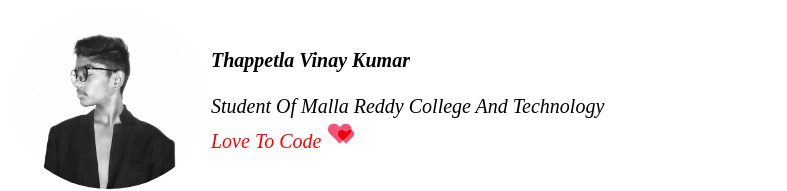
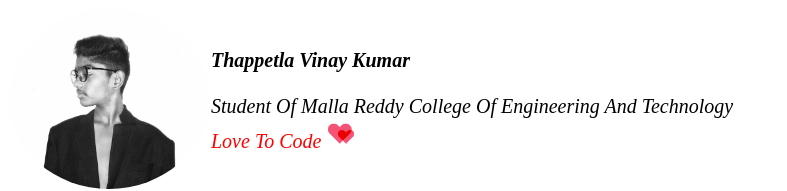
Before and after one commit to vinnu1013/CV, a plain HTML site: page vinay.html in a window 1280 px wide. Shown: the top 191 px of the page, without its empty margins (0-787 px from the left). Drawn offline with nearby package versions, Linux system fonts and the light colour scheme.

Commit message:
vinay.html

```diff
--- a/vinay.html
+++ b/vinay.html
@@ -20,7 +20,7 @@
                 <td>
                 <p><b><i>Thappetla Vinay Kumar </i></b><br>
                     <i></i><br>
-                    <i>Student Of Malla Reddy College And Technology </i><br>
+                    <i>Student Of Malla Reddy College Of Engineering And Technology </i><br>
                     <i class="love">Love To Code </i><img src="love.gif" alt="" style="height: 30px; width: 30px;">
                 </p>
                 </div>
```
